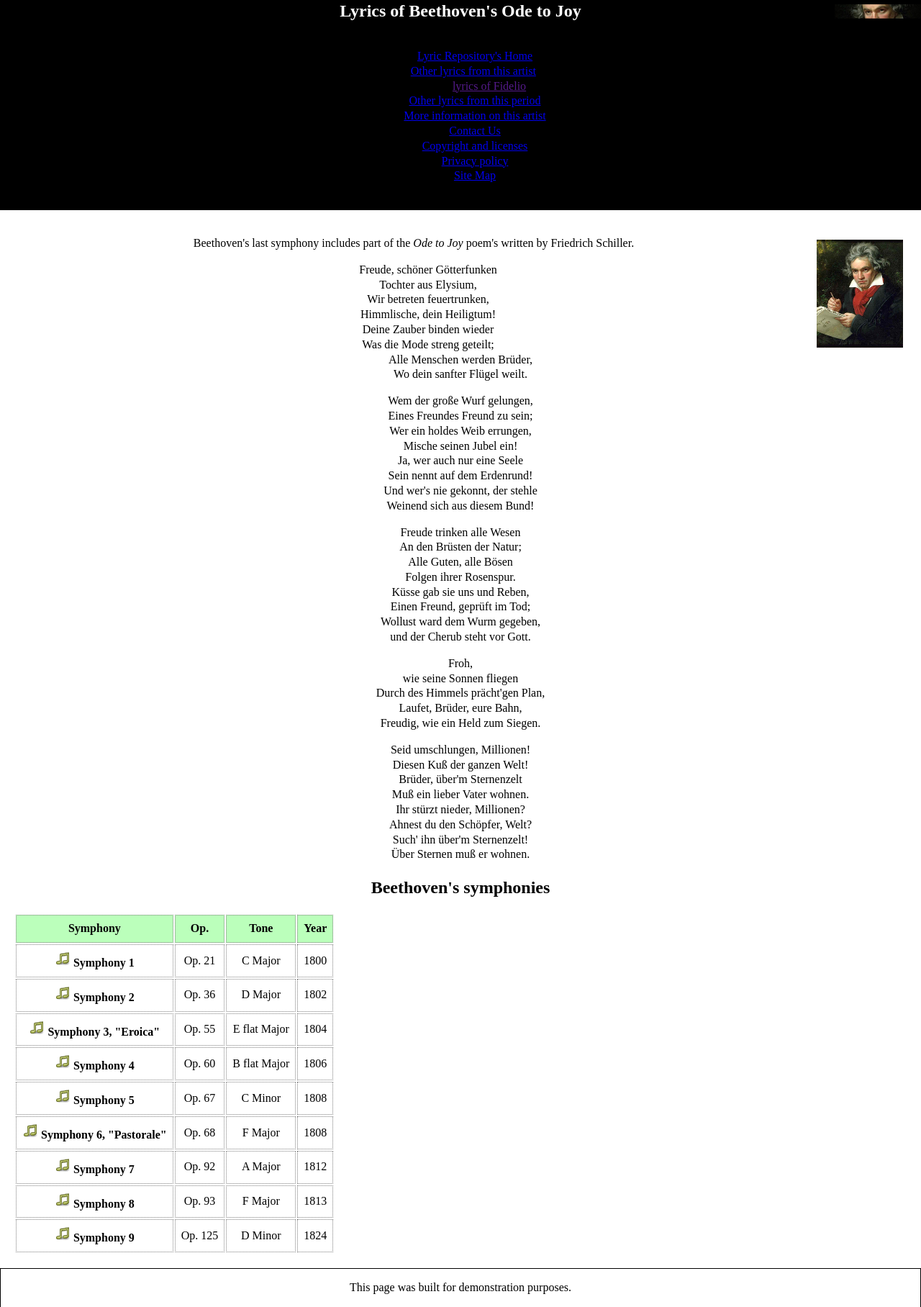
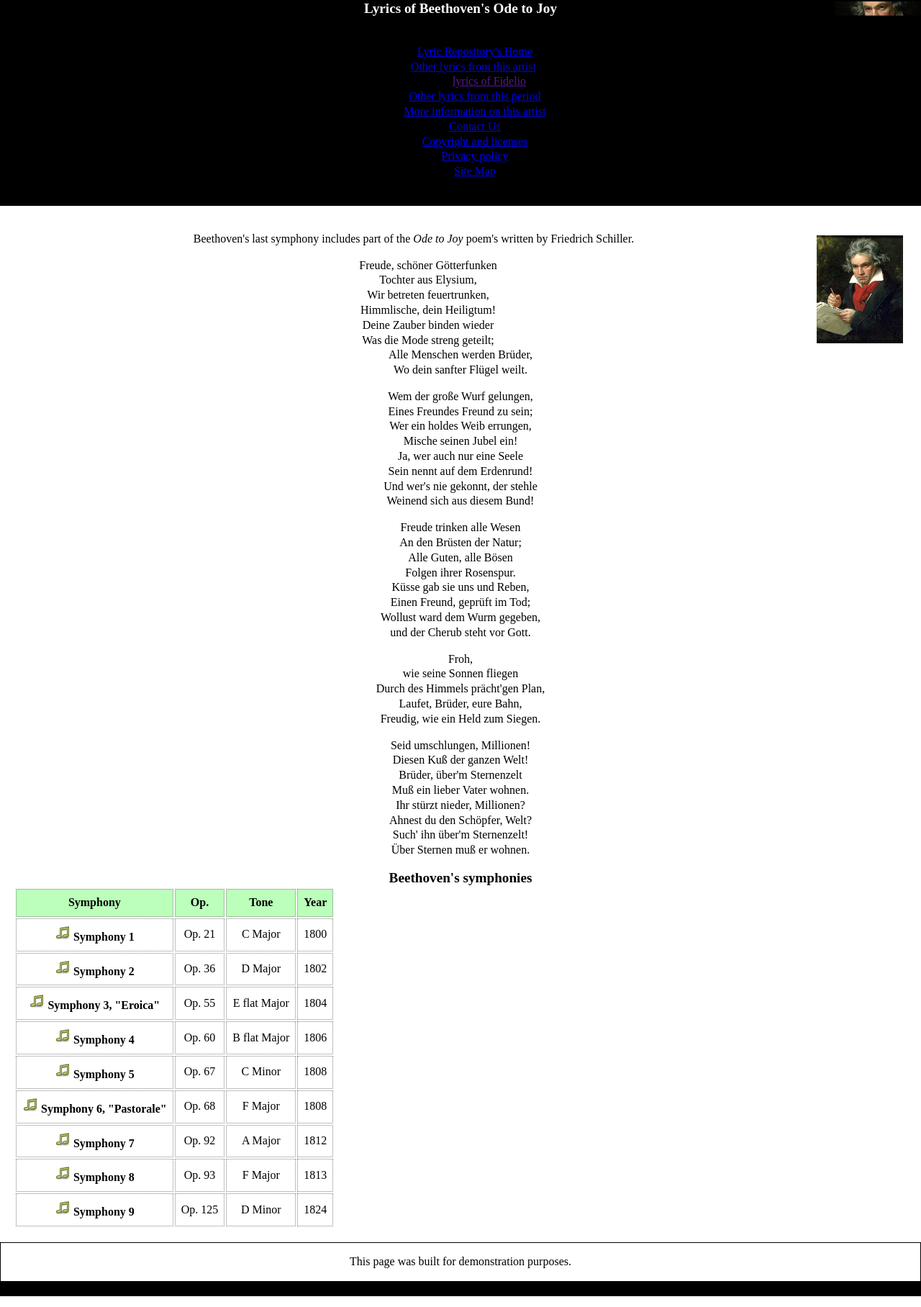
Before and after one commit to Racheet/W3C-Mobile-Course, a PHP site: page / in a window 1280 px wide. Shown: the top 1816 px of the page at 72% size. Run offline with PHP 8.4, Linux system fonts and the light colour scheme.

Commit message:
Finished fixing H1 and h2 styles

```diff
--- a/assignment2/work/style.css
+++ b/assignment2/work/style.css
@@ -1,5 +1,5 @@
 		html, body { margin: 0; padding: 0; background-color:black;}
-		body { padding-bottom: 20px; text-align: center; line-height:1.3;}
+		body { padding-bottom: 20px; text-align: center; font-size: 16px; line-height:1.3;}
 
 		#container {
 			text-align: left;
@@ -29,9 +29,9 @@
 			border: 1px solid black;
 		}
 
-		h1 {
+		h1, h2 {
 		display: inline;
-		font-size:1.5em;
+		font-size:1.2em;
 		}
 
 		img.pullout {
```
